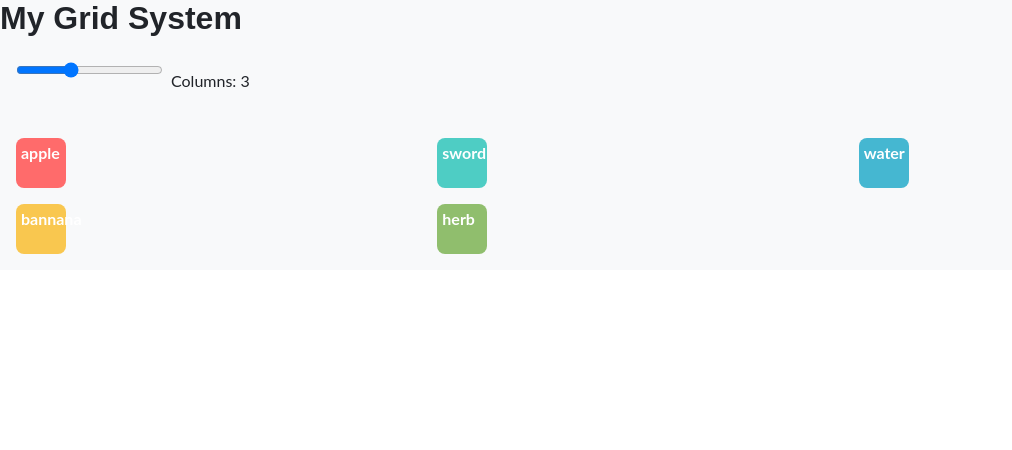
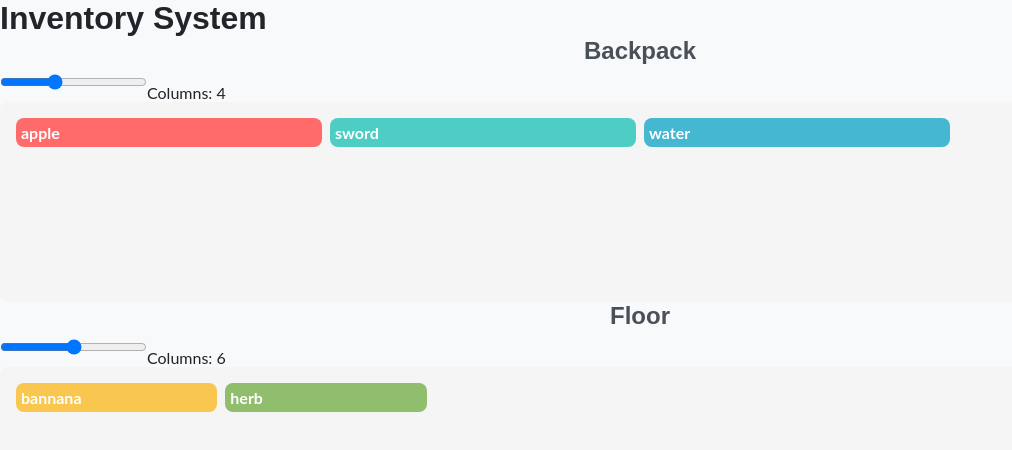
Before and after one commit to HebertCordero/RollWithIt, a React (Vite) app: page /inventory in a window 1280 px wide. Shown: the top 450 px of the page, without its empty margins (0-1012 px from the left). Built offline with nearby package versions, Linux system fonts and the light colour scheme.

Commit message:
Grid system BACKpACK AND Floor not working but almost

```diff
--- a/src/pages/Inventory/GridSystem.tsx
+++ b/src/pages/Inventory/GridSystem.tsx
@@ -11,6 +11,7 @@ import {
   useSensors,
   type DragEndEvent,
   type UniqueIdentifier,
+  useDndContext,
 } from "@dnd-kit/core";
 import {
   SortableContext,
@@ -32,15 +33,17 @@ interface GridSystemProps {
   minColumns?: number;
   maxColumns?: number;
   renderItem?: (item: GridItem, isDragging: boolean) => ReactNode;
+  gridType?: string;
 }
 
 export default function GridSystem({
   items,
   onItemsChange,
-  defaultColumnCount = 3,
-  minColumns = 4,
-  maxColumns = 5,
+  defaultColumnCount = 4,
+  minColumns = 3,
+  maxColumns = 6,
   renderItem,
+  gridType = "default",
 }: GridSystemProps) {
   const [activeId, setActiveId] = useState<UniqueIdentifier | null>(null);
   const [columnCount, setColumnCount] = useState(defaultColumnCount);
@@ -52,6 +55,7 @@ export default function GridSystem({
   function handleDragEnd({ active, over }: DragEndEvent) {
     setActiveId(null);
 
+    // Only handle internal grid rearrangements
     if (over && active.id !== over.id) {
       const oldIndex = items.findIndex((item) => item.id === active.id);
       const newIndex = items.findIndex((item) => item.id === over.id);
@@ -71,8 +75,8 @@ export default function GridSystem({
   );
 
   return (
-    <div>
-      <div style={{ padding: 16, marginBottom: 16 }}>
+    <div className={`grid-system ${gridType}`}>
+      <div className="grid-controls">
         <input
           type="range"
           value={columnCount}
@@ -82,7 +86,7 @@ export default function GridSystem({
             setColumnCount(Number(event.target.value));
           }}
         />
-        <span style={{ marginLeft: 8 }}>Columns: {columnCount}</span>
+        <span>Columns: {columnCount}</span>
       </div>
 
       <DndContext
@@ -93,12 +97,17 @@ export default function GridSystem({
       >
         <SortableContext items={items.map(item => item.id)}>
           <div
+            className="grid-container"
             style={{
               display: "grid",
               gridTemplateColumns: `repeat(${columnCount}, 1fr)`,
-              gap: "16px",
+              gap: "8px",
               padding: "16px",
+              backgroundColor: "#f5f5f5",
+              borderRadius: "8px",
+              minHeight: "200px",
             }}
+            data-grid-type={gridType}
           >
             {items.map((item) => (
               <GridItemComponent
@@ -106,6 +115,7 @@ export default function GridSystem({
                 item={item}
                 activeId={activeId}
                 renderItem={renderItem}
+                gridType={gridType}
               />
             ))}
           </div>
@@ -127,9 +137,10 @@ interface GridItemComponentProps {
   item: GridItem;
   activeId: UniqueIdentifier | null;
   renderItem?: (item: GridItem, isDragging: boolean) => ReactNode;
+  gridType?: string;
 }
 
-function GridItemComponent({ item, activeId, renderItem }: GridItemComponentProps) {
+function GridItemComponent({ item, activeId, renderItem, gridType }: GridItemComponentProps) {
   const {
     setNodeRef,
     attributes,
@@ -137,7 +148,7 @@ function GridItemComponent({ item, activeId, renderItem }: GridItemComponentProp
     isDragging,
     transform,
     transition,
-  } = useSortable({ id: item.id });
+  } = useSortable({ id: item.id, data: { gridType } });
 
   return (
     <motion.div
@@ -157,17 +168,11 @@ function GridItemComponent({ item, activeId, renderItem }: GridItemComponentProp
       }}
       {...attributes}
       {...listeners}
+      data-item-id={item.id}
+      data-grid-type={gridType}
     >
       {renderItem ? renderItem(item, isDragging) : (
-        <div
-          style={{
-            padding: "16px",
-            backgroundColor: "#f0f0f0",
-            borderRadius: "8px",
-            border: "1px solid #ddd",
-            minHeight: "100px",
-          }}
-        >
+        <div className="grid-item-default">
           {item.content}
         </div>
       )}
@@ -179,17 +184,7 @@ function DragOverlayItem({ item }: { item?: GridItem }) {
   if (!item) return null;
 
   return (
-    <div
-      style={{
-        padding: "16px",
-        backgroundColor: "#f0f0f0",
-        borderRadius: "8px",
-        border: "1px solid #ddd",
-        minHeight: "100px",
-        transform: "scale(1.05)",
-        boxShadow: "0 4px 20px rgba(0,0,0,0.15)",
-      }}
-    >
+    <div className="drag-overlay-item">
       {item.content}
     </div>
   );
--- a/src/pages/Inventory/Inventory.css
+++ b/src/pages/Inventory/Inventory.css
@@ -1,5 +1,82 @@
+/* Inventory.css */
+.inventory-container {
+  padding: 20px;
+  max-width: 1200px;
+  margin: 0 auto;
+}
+
+.inventory-section {
+  margin-bottom: 30px;
+  border: 2px solid #ddd;
+  border-radius: 12px;
+  padding: 20px;
+  background: white;
+}
+
+.inventory-section h2 {
+  margin-top: 0;
+  color: #333;
+  border-bottom: 2px solid #eee;
+  padding-bottom: 10px;
+}
+
+.grid-controls {
+  padding: 10px 16px;
+  background: #f0f0f0;
+  border-radius: 8px;
+  margin-bottom: 10px;
+}
+
+.grid-controls input[type="range"] {
+  margin-right: 10px;
+}
+
 .dndItem {
-    width: 50px;
-    height: 50px;
-    touch-action: none;
+  padding: 8px 12px;
+  border-radius: 6px;
+  color: white;
+  font-weight: bold;
+  text-align: center;
+  min-height: 40px;
+  display: flex;
+  align-items: center;
+  justify-content: center;
+  transition: all 0.2s ease;
+  touch-action: none;
 }
+
+.grid-item-default {
+  padding: 16px;
+  background-color: #f0f0f0;
+  border-radius: 8px;
+  border: 1px solid #ddd;
+  min-height: 60px;
+  display: flex;
+  align-items: center;
+  justify-content: center;
+}
+
+.drag-overlay-item {
+  padding: 16px;
+  background-color: #f0f0f0;
+  border-radius: 8px;
+  border: 2px solid #007bff;
+  min-height: 60px;
+  min-width: 60px;
+  transform: scale(1.05);
+  box-shadow: 0 6px 25px rgba(0,0,0,0.2);
+  display: flex;
+  align-items: center;
+  justify-content: center;
+}
+
+/* Different styles for different grid types */
+.grid-system.backpack .grid-container {
+  background-color: #e8f4f8;
+  border: 2px solid #4ecdc4;
+}
+
+.grid-system.floor .grid-container {
+  background-color: #f8f4e8;
+  border: 2px solid #f9c74f;
+}
--- a/src/pages/Inventory/Inventory.tsx
+++ b/src/pages/Inventory/Inventory.tsx
@@ -1,24 +1,67 @@
-// App.tsx
+// Inventory.tsx
 import React, { useState } from "react";
 import GridSystem from "./GridSystem";
+import { DndContext, type DragEndEvent, type useDroppable } from '@dnd-kit/core';
 
-import './Inventory.css'
-
+// Define types locally instead of importing
+type ItemSize = '1x1' | '2x1' | '1x2' | '2x2' | '2x3' | '3x2' | '3x3';
 interface SampleItem {
   id: string;
   title: string;
   color: string;
+  size?: ItemSize;
 }
 
 export default function Inventory() {
-  const [items, setItems] = useState<SampleItem[]>([
-    { id: "1", title: "apple", color: "#ff6b6b" },
-    { id: "2", title: "sword", color: "#4ecdc4" },
-    { id: "3", title: "water", color: "#45b7d1" },
-    { id: "4", title: "bannana", color: "#f9c74f" },
-    { id: "5", title: "herb", color: "#90be6d" },
-    // Add more items...
+  // Separate states for backpack and floor items
+  const [backpackItems, setBackpackItems] = useState<SampleItem[]>([
+    { id: "1", title: "apple", color: "#ff6b6b", size: "1x1" },
+    { id: "2", title: "sword", color: "#4ecdc4", size: "2x1" },
+    { id: "3", title: "water", color: "#45b7d1", size: "1x1" },
   ]);
+
+  const [floorItems, setFloorItems] = useState<SampleItem[]>([
+    { id: "4", title: "bannana", color: "#f9c74f", size: "1x1" },
+    { id: "5", title: "herb", color: "#90be6d", size: "1x1" },
+  ]);
+
+  const handleDragEnd = (event: DragEndEvent) => {
+    const { active, over } = event;
+
+    if (!over) return;
+
+    // Check if dragging between grids
+    const sourceGrid = findItemGrid(active.id as string);
+    const targetGrid = over.data?.current?.gridType || "backpack";
+
+    if (sourceGrid && sourceGrid !== targetGrid) {
+      // Move item between grids
+      moveItemBetweenGrids(active.id as string, sourceGrid, targetGrid);
+    }
+  };
+
+  const findItemGrid = (itemId: string): "backpack" | "floor" | null => {
+    if (backpackItems.some(item => item.id === itemId)) return "backpack";
+    if (floorItems.some(item => item.id === itemId)) return "floor";
+    return null;
+  };
+
+  const moveItemBetweenGrids = (itemId: string, from: "backpack" | "floor", to: "backpack" | "floor") => {
+    if (from === to) return;
+
+    const sourceItems = from === "backpack" ? backpackItems : floorItems;
+    const targetItems = to === "backpack" ? backpackItems : floorItems;
+    const setSource = from === "backpack" ? setBackpackItems : setFloorItems;
+    const setTarget = to === "backpack" ? setBackpackItems : setFloorItems;
+
+    const itemToMove = sourceItems.find(item => item.id === itemId);
+    if (!itemToMove) return;
+
+    // Remove from source
+    setSource(sourceItems.filter(item => item.id !== itemId));
+    // Add to target
+    setTarget([...targetItems, itemToMove]);
+  };
 
   const renderItem = (item: SampleItem, isDragging: boolean) => (
     <div
@@ -38,16 +81,36 @@ export default function Inventory() {
   );
 
   return (
-    <div>
-      <h1>My Grid System</h1>
-      <GridSystem
-        items={items}
-        onItemsChange={setItems}
-        defaultColumnCount={3}
-        minColumns={2}
-        maxColumns={5}
-        renderItem={renderItem}
-      />
-    </div>
+    <DndContext onDragEnd={handleDragEnd}>
+      <div className="inventory-container">
+        <h1>Inventory System</h1>
+
+        <div className="inventory-section">
+          <h2>Backpack</h2>
+          <GridSystem
+            items={backpackItems}
+            onItemsChange={setBackpackItems}
+            defaultColumnCount={4}
+            minColumns={3}
+            maxColumns={6}
+            renderItem={renderItem}
+            gridType="backpack"
+          />
+        </div>
+
+        <div className="inventory-section">
+          <h2>Floor</h2>
+          <GridSystem
+            items={floorItems}
+            onItemsChange={setFloorItems}
+            defaultColumnCount={6}
+            minColumns={4}
+            maxColumns={8}
+            renderItem={renderItem}
+            gridType="floor"
+          />
+        </div>
+      </div>
+    </DndContext>
   );
 }
```
